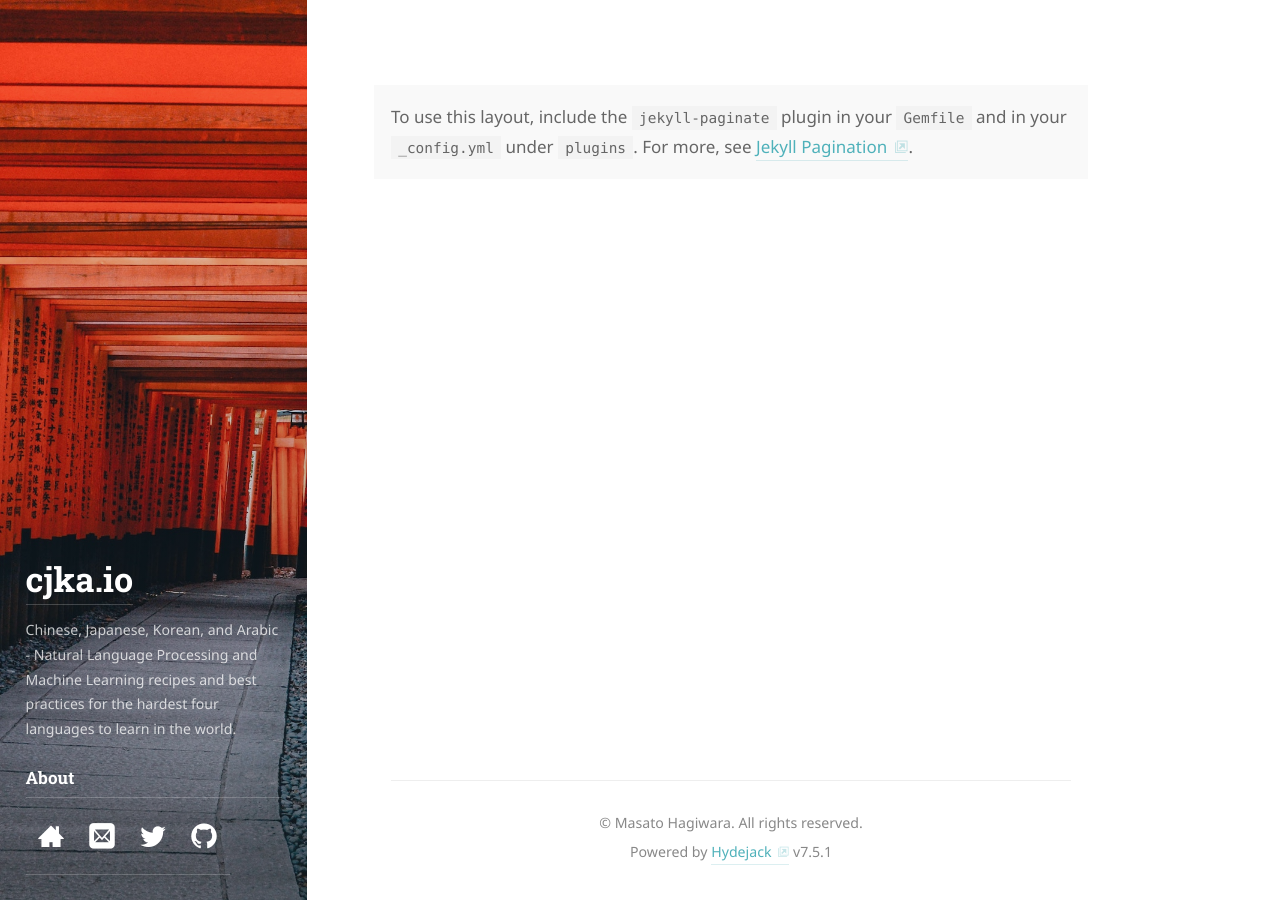
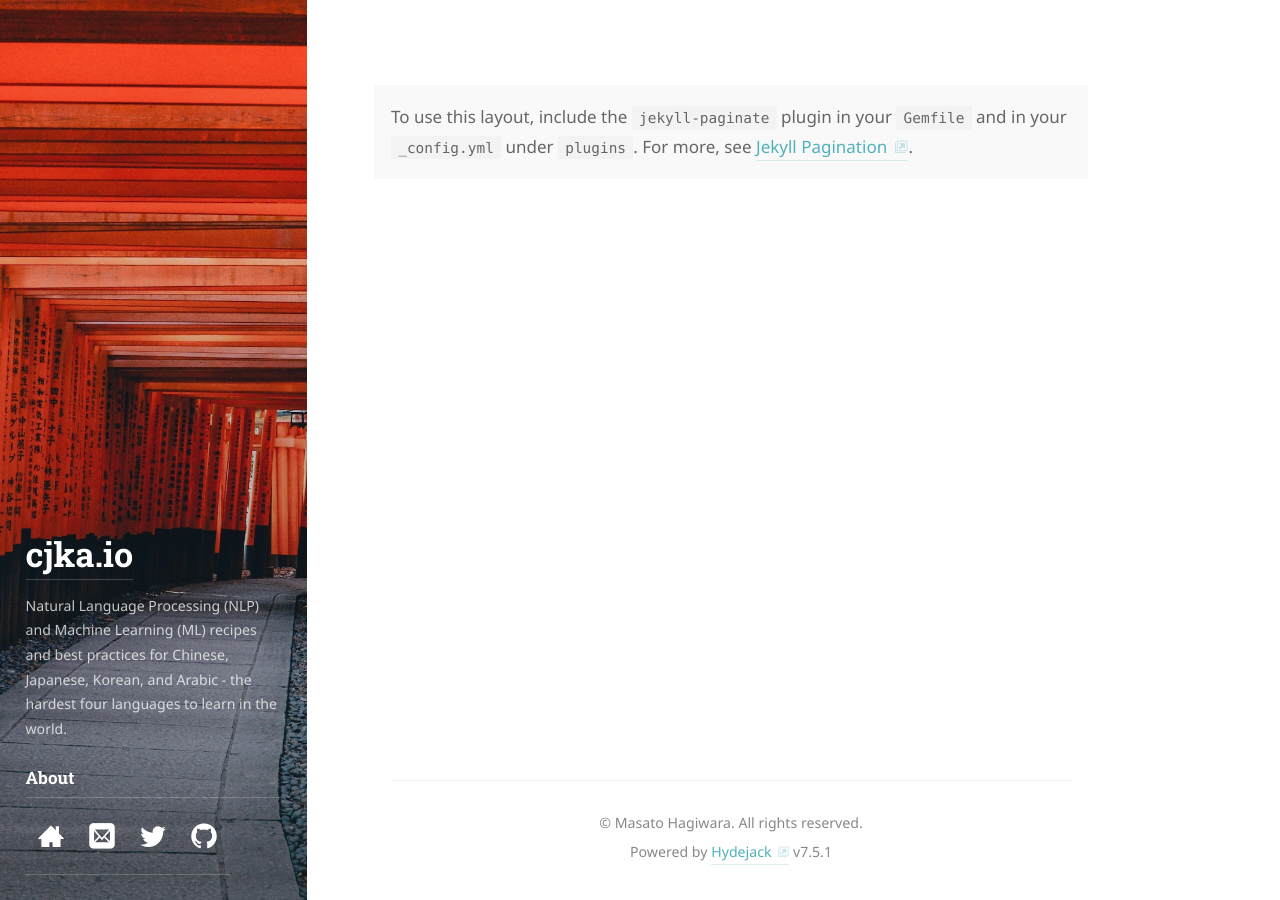
Before and after one commit to mhagiwara/cjka.io, a Jekyll site: the page built from index.html, in a window 1280 px wide. Built offline with Jekyll 4.4.1, drawn with Linux system fonts in a browser that asks for light colours; some web fonts are replaced; the list of posts is cut into pages by our own code.

Commit message:
Update description

```diff
--- a/_config.yml
+++ b/_config.yml
@@ -27,13 +27,13 @@ title:                 cjka.io
 # A short description (~150 chars) of the page used for the meta description tag.
 # Can use markdown, but no more than one paragraph (enforced by `>`)
 description:           >
-  Chinese, Japanese, Korean, and Arabic - Natural Language Processing and Machine Learning recipes and best practices
-  for the hardest four languages to learn in the world.
+  Natural Language Processing (NLP) and Machine Learning (ML) recipes and best practices for Chinese, Japanese, Korean,
+  and Arabic - the hardest four languages to learn in the world.
 
 # A shorter description for the sidebar.
 tagline:               >
-  Chinese, Japanese, Korean, and Arabic - Natural Language Processing and Machine Learning recipes and best practices
-  for the hardest four languages to learn in the world.
+  Natural Language Processing (NLP) and Machine Learning (ML) recipes and best practices for Chinese, Japanese, Korean,
+  and Arabic - the hardest four languages to learn in the world.
 
 
 # A list of keywords for your blog
```
